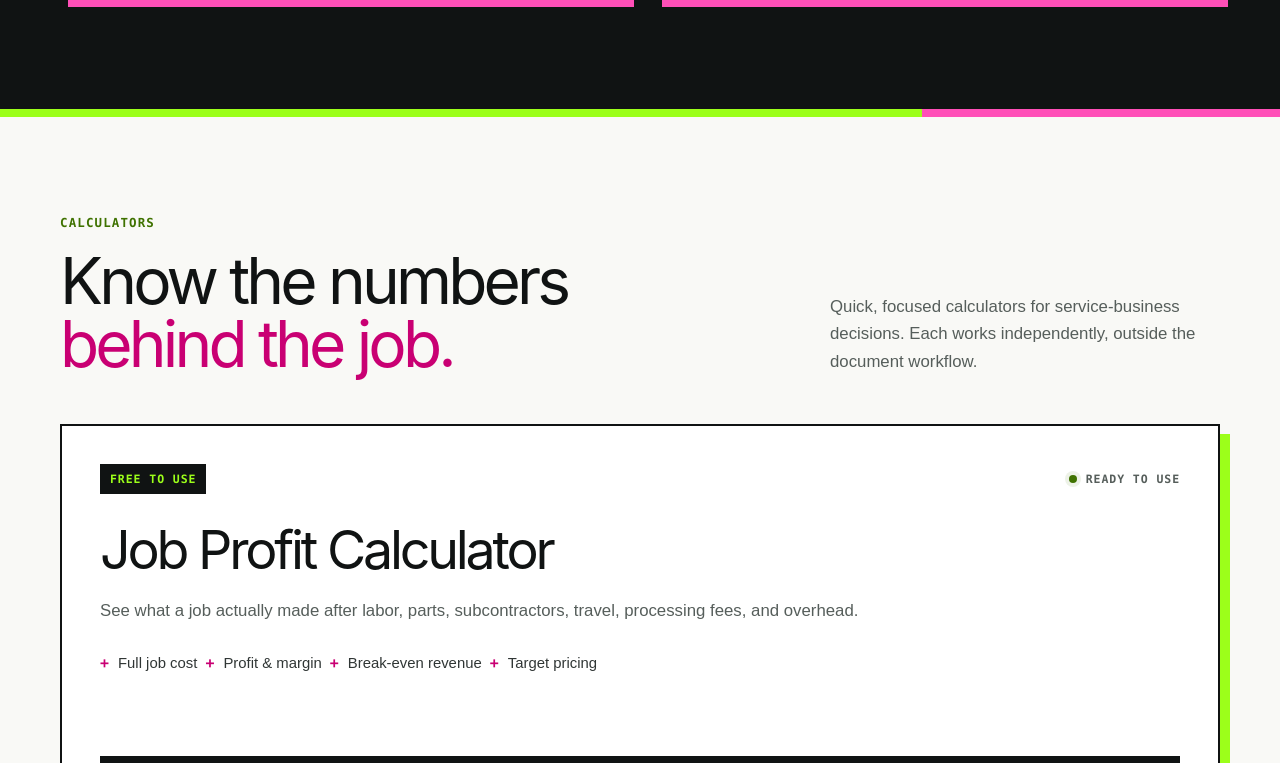
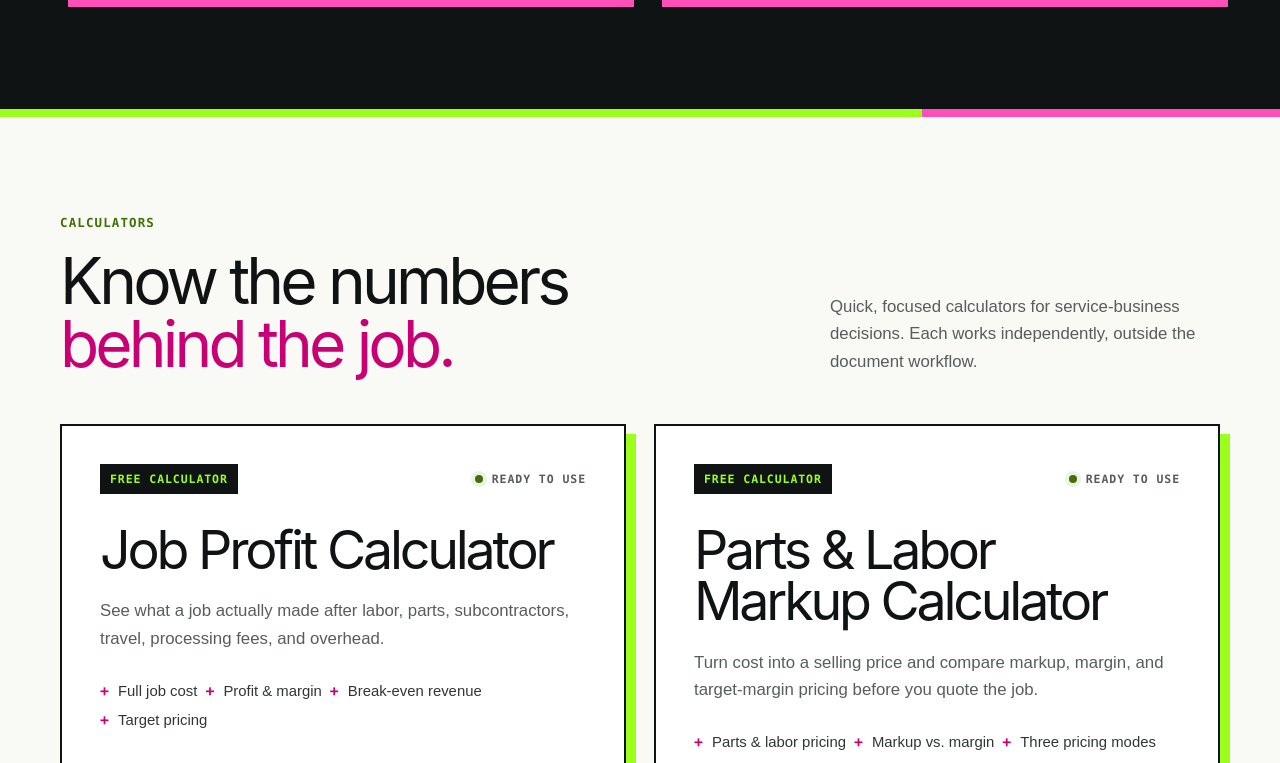
Before and after one commit to jakevans90/jakegenerates, a Next.js app: page / in a window 1280 px wide. Shown: the part 2021-2784 px from the top of the page. Built offline with nearby package versions, Linux system fonts and the light colour scheme; no server answers.

Commit message:
Add parts and labor calculator

```diff
--- a/src/app/page.tsx
+++ b/src/app/page.tsx
@@ -18,6 +18,14 @@ const calculators = [
     features: ["Full job cost", "Profit & margin", "Break-even revenue", "Target pricing"],
     cta: "Calculate Job Profit",
     url: "https://job-profit.jakegenerates.com/",
+  },
+  {
+    id: "parts-labor-markup-calculator",
+    name: "Parts & Labor Markup Calculator",
+    description: "Turn cost into a selling price and compare markup, margin, and target-margin pricing before you quote the job.",
+    features: ["Parts & labor pricing", "Markup vs. margin", "Three pricing modes", "Combined scenario & local drafts"],
+    cta: "Calculate Markup & Margin",
+    url: "https://markup.jakegenerates.com/",
   },
 ];
 
@@ -57,7 +65,7 @@ export default function Home() {
       </div>
       <div className="calculator-list">
         {calculators.map((calculator) => <article className="calculator-card" id={calculator.id} key={calculator.id}>
-          <div className="calculator-meta"><span>Free to use</span><span className="calculator-status"><span aria-hidden="true" /> Ready to use</span></div>
+          <div className="calculator-meta"><span>Free calculator</span><span className="calculator-status"><span aria-hidden="true" /> Ready to use</span></div>
           <h3>{calculator.name}</h3>
           <p className="calculator-lead">{calculator.description}</p>
           <ul className="calculator-features" aria-label={`${calculator.name} highlights`}>
```
